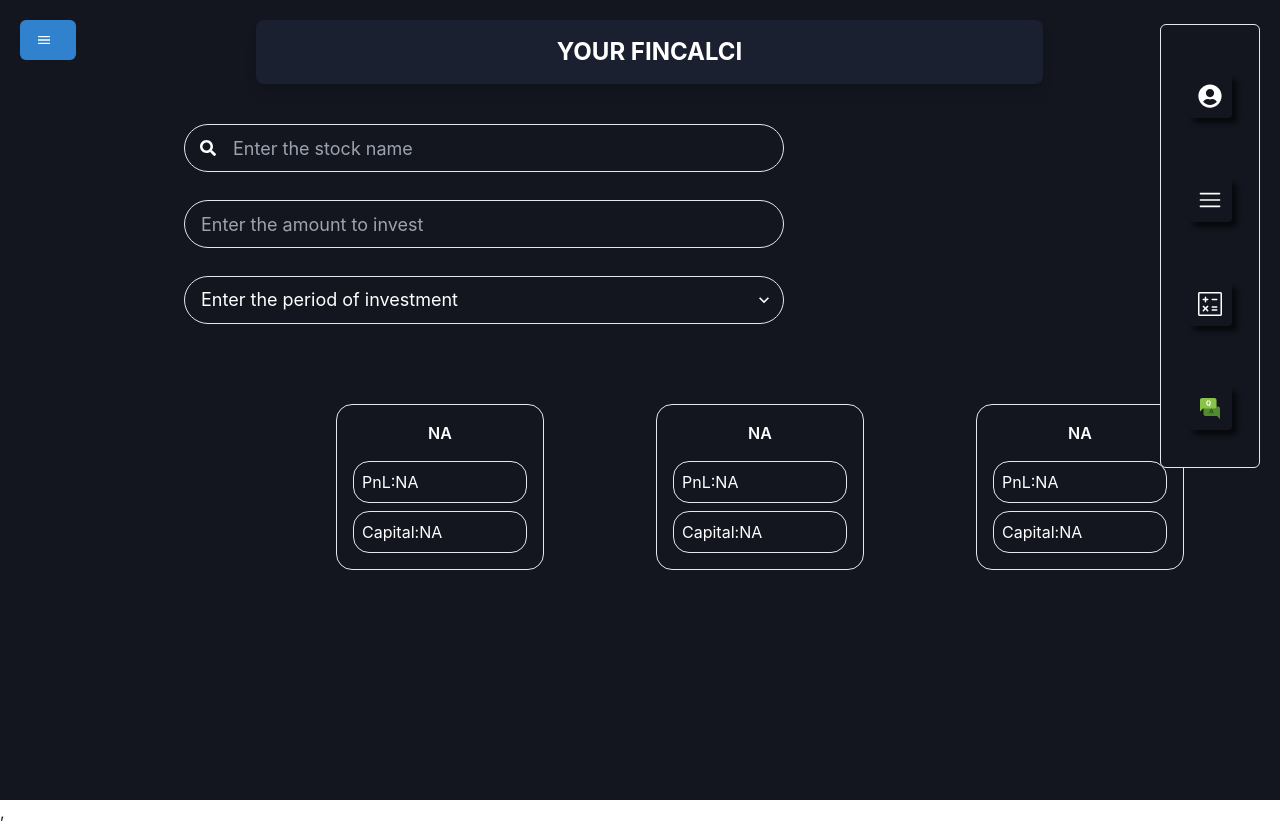
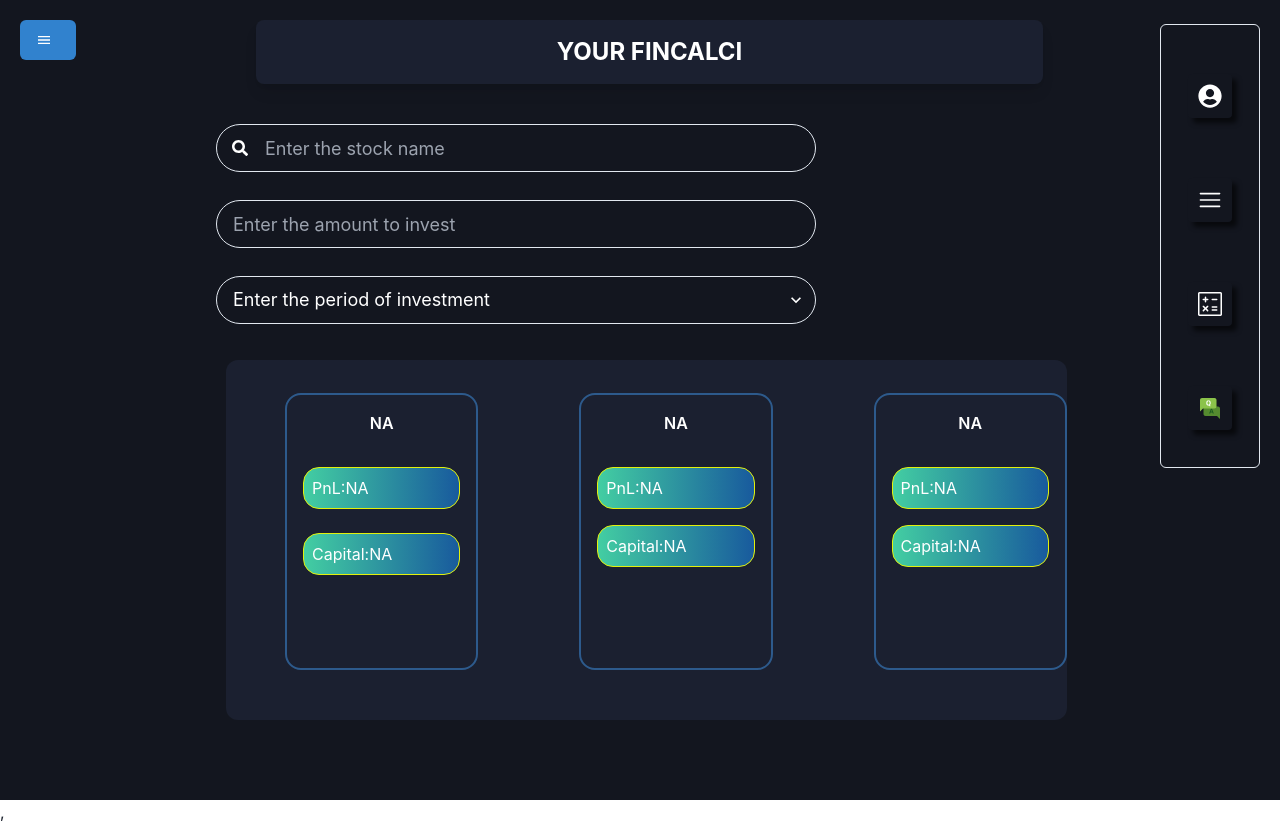
Before and after one commit to Tejash07/FinHelp, a React (Vite) app in the folder FinHelp/frontend/: page /home/calculator in a window 1280 px wide. Built offline with nearby package versions, Linux system fonts and the light colour scheme.

Commit message:
Update Calculator.jsx

```diff
--- a/FinHelp/frontend/src/components/CalculatorPage/Calculator.jsx
+++ b/FinHelp/frontend/src/components/CalculatorPage/Calculator.jsx
@@ -61,24 +61,26 @@ const Calculator = () => {
     try {
       const savedStockName = localStorage.getItem("savedStockName");
       const investmentPeriod = localStorage.getItem("investmentPeriod");
-      const response = await axios.get(`http://localhost:3000/api/v1/user/stock/${savedStockName}/${investmentPeriod}`);
-      const { stockName, livePrice, startPrice, dayHigh, dayLow } = response.data;
+      const response = await axios.get(
+        `http://localhost:3000/api/v1/user/stock/${savedStockName}/${investmentPeriod}`
+      );
+      const { stockName, livePrice, startPrice, dayHigh, dayLow } =
+        response.data;
       setStockData({ stockName, livePrice, dayHigh, dayLow });
 
-      // Calculate percentage change
       const initialPrice = parseFloat(startPrice);
       const finalPrice = parseFloat(livePrice);
       const change = finalPrice - initialPrice;
-      const percChange = ((change / initialPrice) * 100).toFixed(2); // Convert to string with 2 decimal places
-      setPercChange(parseFloat(percChange)); // Convert back to number for calculations
+      const percChange = ((change / initialPrice) * 100).toFixed(2);
+      setPercChange(parseFloat(percChange));
     } catch (error) {
       console.error("Error fetching stock data:", error);
     }
   };
 
   const customStyles = {
-    backgroundColor: "#13161F", // Change background color to #13161F
-    borderRadius: "9999px", // Full border radius
+    backgroundColor: "#13161F",
+    borderRadius: "9999px",
   };
 
   return (
@@ -88,7 +90,7 @@ const Calculator = () => {
         <div className="bg-[#1b2030] text-white flex items-center justify-center ml-40 mr-[20%] mt-5 h-16 shadow-lg rounded-lg text-2xl font-bold ">
           <h1>YOUR FINCALCI</h1>
         </div>
-        <div className="mt-10 flex justify-end pr-96 mr-28">
+        <div className="mt-10 flex justify-end pr-96 mr-20">
           <Stack spacing={3} width="100%" maxWidth="600px">
             <MotionInputGroup
               whileHover={{ scale: 1.05 }}
@@ -105,6 +107,7 @@ const Calculator = () => {
                 placeholder="Enter the stock name"
                 size="lg"
                 color="white"
+                c
                 style={customStyles}
                 value={stockName}
                 onChange={handleStockNameChange}
@@ -113,21 +116,21 @@ const Calculator = () => {
             </MotionInputGroup>
           </Stack>
         </div>
-        <div className="mt-7 flex justify-end pr-96 mr-28">
+        <div className="mt-7 flex justify-end pr-96 mr-20">
           <Stack spacing={3} width="100%" maxWidth="600px">
             <Input
               placeholder="Enter the amount to invest"
               size="lg"
               color="white"
-              backgroundColor="#13161F" // Set background color to #13161F
-              borderRadius="full" // Full border radius
+              backgroundColor="#13161F"
+              borderRadius="full"
               style={customStyles}
               value={investmentAmount}
               onChange={handleInvestmentAmountChange}
             />
           </Stack>
         </div>
-        <div className="mt-7 flex justify-end  pr-96 mr-28 ">
+        <div className="mt-7 flex justify-end  pr-96 mr-20 ">
           <Stack spacing={3} width="100%" maxWidth="600px">
             <Select
               placeholder="Enter the period of investment"
@@ -138,62 +141,127 @@ const Calculator = () => {
               value={investmentPeriod}
               onChange={handleInvestmentPeriodChange}
             >
-              <option value="1mo" style={{ backgroundColor: "#13161F", color: "white" }}>
+              <option
+                value="1mo"
+                style={{ backgroundColor: "#13161F", color: "white" }}
+              >
                 1 month
               </option>
-              <option value="3mo" style={{ backgroundColor: "#13161F", color: "white" }}>
+              <option
+                value="3mo"
+                style={{ backgroundColor: "#13161F", color: "white" }}
+              >
                 3 month
               </option>
-              <option value="6mo" style={{ backgroundColor: "#13161F", color: "white" }}>
+              <option
+                value="6mo"
+                style={{ backgroundColor: "#13161F", color: "white" }}
+              >
                 6 month
               </option>
-              <option value="1y" style={{ backgroundColor: "#13161F", color: "white" }}>
+              <option
+                value="1y"
+                style={{ backgroundColor: "#13161F", color: "white" }}
+              >
                 1 year
               </option>
-              <option value="5y" style={{ backgroundColor: "#13161F", color: "white" }}>
+              <option
+                value="5y"
+                style={{ backgroundColor: "#13161F", color: "white" }}
+              >
                 5 years
               </option>
             </Select>
           </Stack>
         </div>
-        <div className="flex flex-row ml-60 mt-20">
-          <div className="flex flex-col text-white w-52 border border-collapse rounded-2xl p-4">
-            <h2 className="text-center font-semibold mb-4">{percChange ? `${(percChange - 3).toFixed(2)}%` : "NA"}</h2>
-            <div className="border border-collapse rounded-2xl p-2 mb-2 flex flex-row items-center">
-              <h1>PnL: </h1>
-              <p>{percChange? ((((percChange - 3) / 100) * parseFloat(localStorage.getItem("investmentAmount"))).toFixed(2))  : "NA"}</p>
+
+        <div className="bg-[#1B2030] w-[71%] size-[45%] mt-[3%] ml-[11%]  rounded-xl flex ">
+        <div className="flex flex-col text-white w-52 border border-collapse border-[#2D5A8C]   border-2 rounded-2xl ml-[7%] mt-[4%] h-[77%] p-4">
+            <h2 className="text-center font-semibold mb-4">
+              {percChange ? `${(percChange - 3).toFixed(2)}%` : "NA"}
+            </h2>
+            <div  style={{ background: 'linear-gradient(to right, #43cea2, #185a9d)' }} className="border border-[#e2f10c]    border-collapse rounded-2xl p-2 mb-2 mt-4 flex flex-row items-center">
+              <h1  >PnL: </h1>
+              <p >
+                {percChange
+                  ? (
+                      ((percChange - 3) / 100) *
+                      parseFloat(localStorage.getItem("investmentAmount"))
+                    ).toFixed(2)
+                  : "NA"}
+              </p>
             </div>
-            <div className="border border-collapse rounded-2xl p-2 flex flex-row items-center">
+            <div style={{ background: 'linear-gradient(to right, #43cea2, #185a9d)' }} className="border border-[#e2f10c] border-collapse rounded-2xl p-2 mt-4 flex flex-row items-center">
               <h1>Capital: </h1>
-              <p>{percChange? ((parseFloat(localStorage.getItem("investmentAmount")) + ((percChange - 3) / 100) * parseFloat(localStorage.getItem("investmentAmount"))).toFixed(2))   : "NA"}</p>
-
+              <p>
+                {percChange
+                  ? (
+                      parseFloat(localStorage.getItem("investmentAmount")) +
+                      ((percChange - 3) / 100) *
+                        parseFloat(localStorage.getItem("investmentAmount"))
+                    ).toFixed(2)
+                  : "NA"}
+              </p>
             </div>
           </div>
-          <div className="flex flex-col text-white w-52 ml-28 border border-collapse rounded-2xl p-4">
-            <h2 className="text-center font-semibold mb-4">{percChange ? `${percChange.toFixed(2)}%` : "NA"}</h2>
-            <div className="border border-collapse rounded-2xl p-2 mb-2 flex flex-row items-center">
+          <div className="flex flex-col text-white w-52 ml-28 border-2 border-[#2D5A8C] border border-collapse rounded-2xl ml-[12%] mt-[4%] h-[77%] p-4">
+            <h2 className="text-center font-semibold mb-4">
+              {percChange ? `${percChange.toFixed(2)}%` : "NA"}
+            </h2>
+            <div style={{ background: 'linear-gradient(to right, #43cea2, #185a9d)' }} className="border border-[#e2f10c] border-collapse rounded-2xl p-2 mt-4 flex flex-row items-center">
               <h1>PnL: </h1>
-              <p>{percChange? (((percChange / 100) * parseFloat(localStorage.getItem("investmentAmount"))).toFixed(2))  : "NA"}</p>
-
+              <p>
+                {percChange
+                  ? (
+                      (percChange / 100) *
+                      parseFloat(localStorage.getItem("investmentAmount"))
+                    ).toFixed(2)
+                  : "NA"}
+              </p>
             </div>
-            <div className="border border-collapse rounded-2xl p-2 flex flex-row items-center">
+            <div style={{ background: 'linear-gradient(to right, #43cea2, #185a9d)' }} className="border border-[#e2f10c] border-collapse rounded-2xl p-2 mt-4 flex flex-row items-center">
               <h1>Capital: </h1>
-              <p>{percChange? ((parseFloat(localStorage.getItem("investmentAmount")) + (percChange / 100) * parseFloat(localStorage.getItem("investmentAmount"))).toFixed(2))   : "NA"}</p>
-
+              <p>
+                {percChange
+                  ? (
+                      parseFloat(localStorage.getItem("investmentAmount")) +
+                      (percChange / 100) *
+                        parseFloat(localStorage.getItem("investmentAmount"))
+                    ).toFixed(2)
+                  : "NA"}
+              </p>
             </div>
           </div>
-          <div className="flex flex-col text-white w-52 ml-28 border border-collapse rounded-2xl p-4 ">
-            <h2 className="text-center font-semibold mb-4">{percChange ? `${(percChange + 3).toFixed(2)}%` : "NA"}</h2>
-            <div className="border border-collapse rounded-2xl p-2 mb-2 flex flex-row items-center">
+          <div className="flex flex-col text-white w-52 ml-28 border border-2 border-[#2D5A8C] border-collapse rounded-2xl ml-[12%]  mt-[4%] h-[77%] p-4 ">
+            <h2 className="text-center font-semibold mb-4">
+              {percChange ? `${(percChange + 3).toFixed(2)}%` : "NA"}
+            </h2>
+            <div style={{ background: 'linear-gradient(to right, #43cea2, #185a9d)' }} className="border border-[#e2f10c] border-collapse rounded-2xl p-2 mt-4 flex flex-row items-center">
               <h1>PnL: </h1>
-              <p>{percChange? ((((percChange + 3) / 100) * parseFloat(localStorage.getItem("investmentAmount"))).toFixed(2))  : "NA"}</p>
-
+              <p>
+                {percChange
+                  ? (
+                      ((percChange + 3) / 100) *
+                      parseFloat(localStorage.getItem("investmentAmount"))
+                    ).toFixed(2)
+                  : "NA"}
+              </p>
             </div>
-            <div className="border border-collapse rounded-2xl p-2 flex flex-row items-center">
+            <div style={{ background: 'linear-gradient(to right, #43cea2, #185a9d)' }} className="border border-[#e2f10c] border-collapse rounded-2xl p-2 mt-4 flex flex-row items-center">
               <h1>Capital: </h1>
-              <p>{percChange? ((parseFloat(localStorage.getItem("investmentAmount")) + ((percChange + 3) / 100) * parseFloat(localStorage.getItem("investmentAmount"))).toFixed(2)) : "NA"}</p>
+              <p>
+                {percChange
+                  ? (
+                      parseFloat(localStorage.getItem("investmentAmount")) +
+                      ((percChange + 3) / 100) *
+                        parseFloat(localStorage.getItem("investmentAmount"))
+                    ).toFixed(2)
+                  : "NA"}
+              </p>
             </div>
           </div>
+
+
         </div>
       </div>
       <div className="absolute top-0 right-0 -mt-10">
```
